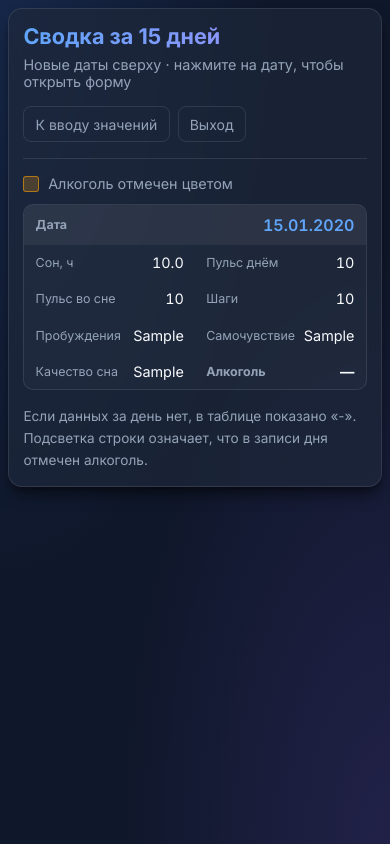
After one commit to vsuh/sleepmon, a FastAPI app: template app/templates/history.html in a window 390 px wide. The commit adds this page. Run offline with FastAPI, Linux system fonts and the light colour scheme; the template is opened without the code that fills it: most values are stand-ins (such as "Sample title", 1, 10 or a date in 2020).

Commit message:
Add responsive 15-day health summary page

```diff
--- a/app/main.py
+++ b/app/main.py
@@ -192,6 +192,41 @@ def get_recent_dates(n: int = 5) -> list[str]:
     today = datetime.date.today()
     return [(today - datetime.timedelta(days=i)).isoformat() for i in range(n)]
 
+def parse_history_row(date_str: str, content: str | None) -> dict:
+    """Return a safe, display-ready row for the recent-days summary."""
+    row = {
+        "date": date_str,
+        "sleep_hours": None,
+        "pulse_avg_day": None,
+        "pulse_avg_sleep": None,
+        "steps_total": None,
+        "sleep_awakenings": None,
+        "well_being": None,
+        "sleep_quality": None,
+        "alco": False,
+    }
+    if not content or not content.startswith("---"):
+        return row
+    parts = content.split("---", 2)
+    if len(parts) < 3:
+        return row
+    try:
+        frontmatter = yaml.safe_load(parts[1]) or {}
+    except yaml.YAMLError:
+        logger.warning("Could not parse history note frontmatter for %s", date_str)
+        return row
+    if not isinstance(frontmatter, dict):
+        return row
+    for key in (
+        "sleep_hours", "pulse_avg_day", "pulse_avg_sleep", "steps_total",
+        "sleep_awakenings", "well_being", "sleep_quality",
+    ):
+        value = frontmatter.get(key)
+        if value not in (None, ""):
+            row[key] = value
+    row["alco"] = str(frontmatter.get("alco", False)).strip().lower() in ("true", "1", "yes", "on")
+    return row
+
 
 # ---------- Auth ----------
 
@@ -299,6 +334,25 @@ async def index(request: Request, background_tasks: BackgroundTasks, date: str =
         "today": today,
         "data": data,
         "recent_dates": recent_dates,
+    })
+
+
+@app.get("/history", response_class=HTMLResponse)
+async def history(request: Request):
+    if not verify_session(request):
+        return RedirectResponse(url="/login")
+    dates = get_recent_dates(15)
+    rows = []
+    for date_str in dates:
+        try:
+            content = await asyncio.to_thread(storage.get_note_content, date_str)
+            rows.append(parse_history_row(date_str, content))
+        except Exception as exc:
+            logger.warning("Could not read history note for %s: %s", date_str, exc)
+            rows.append(parse_history_row(date_str, None))
+    return templates.TemplateResponse(request, "history.html", {
+        "rows": rows,
+        "today": datetime.date.today().isoformat(),
     })
 
 
--- a/app/static/style.css
+++ b/app/static/style.css
@@ -403,3 +403,265 @@ h2 {
         font-size: 1rem;
     }
 }
+
+
+/* Recent-days summary */
+.history-page {
+    align-items: flex-start;
+    padding: 1.5rem;
+}
+
+.history-container {
+    width: 100%;
+    max-width: 1500px;
+    padding: 1.75rem;
+}
+
+.history-container header {
+    gap: 1rem;
+}
+
+.history-subtitle {
+    display: block;
+    margin-top: 0.4rem;
+    color: var(--text-muted);
+    font-size: 0.9rem;
+}
+
+.history-legend {
+    display: flex;
+    align-items: center;
+    gap: 0.55rem;
+    color: var(--text-muted);
+    font-size: 0.9rem;
+    margin-bottom: 0.75rem;
+}
+
+.alcohol-swatch {
+    width: 1rem;
+    height: 1rem;
+    border-radius: 3px;
+    background: rgba(245, 158, 11, 0.22);
+    border: 1px solid rgba(245, 158, 11, 0.6);
+    flex: 0 0 auto;
+}
+
+.history-table-wrap {
+    width: 100%;
+    overflow-x: auto;
+    border: 1px solid var(--border);
+    border-radius: 12px;
+}
+
+.history-table {
+    width: 100%;
+    border-collapse: separate;
+    border-spacing: 0;
+    font-size: 0.92rem;
+    font-variant-numeric: tabular-nums;
+}
+
+.history-table th,
+.history-table td {
+    padding: 0.8rem 0.85rem;
+    border-bottom: 1px solid var(--border);
+    text-align: left;
+    white-space: nowrap;
+}
+
+.history-table th {
+    background: rgba(255, 255, 255, 0.06);
+    color: var(--text-muted);
+    font-size: 0.82rem;
+    font-weight: 700;
+    position: sticky;
+    top: 0;
+}
+
+.history-table tbody tr:last-child td {
+    border-bottom: 0;
+}
+
+.history-table tbody tr:hover td {
+    background-color: rgba(59, 130, 246, 0.08);
+}
+
+.history-table tbody tr.has-alcohol td {
+    background-color: rgba(245, 158, 11, 0.17);
+}
+
+.history-table tbody tr.has-alcohol:hover td {
+    background-color: rgba(245, 158, 11, 0.25);
+}
+
+.history-table tbody tr.is-today td {
+    box-shadow: inset 0 1px rgba(96, 165, 250, 0.45), inset 0 -1px rgba(96, 165, 250, 0.45);
+}
+
+.history-table .numeric {
+    text-align: right;
+}
+
+.history-table .history-date a {
+    color: #60a5fa;
+    text-decoration: none;
+    font-weight: 600;
+}
+
+.history-table .history-date a:hover {
+    text-decoration: underline;
+}
+
+.history-table .alcohol-cell {
+    font-weight: 700;
+}
+
+.history-footnote {
+    margin: 1rem 0 0;
+    font-size: 0.85rem;
+}
+
+@media (max-width: 1200px) {
+    .history-container {
+        padding: 1.25rem;
+    }
+
+    .history-table {
+        font-size: 0.82rem;
+        min-width: 980px;
+    }
+
+    .history-table th,
+    .history-table td {
+        padding: 0.65rem 0.55rem;
+    }
+}
+
+@media (max-width: 1080px) {
+    .history-page {
+        padding: 1rem;
+    }
+
+    .history-container {
+        padding: 1rem;
+    }
+
+    .history-table {
+        font-size: 0.78rem;
+        min-width: 920px;
+    }
+
+    .history-table th,
+    .history-table td {
+        padding: 0.55rem 0.45rem;
+    }
+
+    .history-container header {
+        align-items: flex-start;
+    }
+}
+
+@media (max-width: 600px) {
+    .history-page {
+        padding: 0.5rem;
+    }
+
+    .history-container {
+        padding: 0.9rem;
+        border-radius: 14px;
+    }
+
+    .history-container header {
+        flex-direction: column;
+        align-items: stretch;
+        margin-bottom: 1rem;
+        padding-bottom: 1rem;
+    }
+
+    .history-container h1 {
+        font-size: 1.35rem;
+    }
+
+    .history-container .header-links {
+        flex-wrap: wrap;
+    }
+
+    .history-container .btn-outline {
+        padding: 0.55rem 0.7rem;
+    }
+
+    .history-table-wrap {
+        overflow: visible;
+        border: 0;
+    }
+
+    .history-table,
+    .history-table tbody,
+    .history-table tr,
+    .history-table td {
+        display: block;
+        width: 100%;
+        min-width: 0;
+    }
+
+    .history-table {
+        font-size: 0.9rem;
+    }
+
+    .history-table thead {
+        display: none;
+    }
+
+    .history-table tbody {
+        display: grid;
+        gap: 0.75rem;
+    }
+
+    .history-table tbody tr {
+        display: grid;
+        grid-template-columns: minmax(0, 1fr) minmax(0, 1fr);
+        gap: 0;
+        overflow: hidden;
+        border: 1px solid var(--border);
+        border-radius: 10px;
+        background: rgba(255, 255, 255, 0.025);
+    }
+
+    .history-table th,
+    .history-table td {
+        white-space: normal;
+        padding: 0.6rem 0.7rem;
+        border-bottom: 1px solid var(--border);
+    }
+
+    .history-table td {
+        display: flex;
+        align-items: center;
+        justify-content: space-between;
+        gap: 0.5rem;
+        min-width: 0;
+        text-align: right;
+    }
+
+    .history-table td::before {
+        content: attr(data-label);
+        color: var(--text-muted);
+        font-size: 0.78rem;
+        text-align: left;
+    }
+
+    .history-table td.history-date {
+        grid-column: 1 / -1;
+        background: rgba(255, 255, 255, 0.055);
+        font-size: 1rem;
+        font-weight: 700;
+    }
+
+    .history-table tbody tr.has-alcohol td {
+        background-color: rgba(245, 158, 11, 0.17);
+    }
+
+    .history-table tbody tr.is-today td.history-date {
+        box-shadow: inset 0 2px rgba(96, 165, 250, 0.5);
+    }
+}
--- a/app/templates/form.html
+++ b/app/templates/form.html
@@ -15,6 +15,7 @@
                 <a href="/api/storage/sync" class="storage-sync-link" title="Запустить синхронизацию SQLite и Obsidian">Синхронизировать хранилища</a>
             </div>
             <div class="header-links">
+                <a href="/history" class="btn-outline">Сводка за 15 дней</a>
                 <a href="/logout" class="btn-outline">Выход</a>
             </div>
         </header>
--- /dev/null
+++ b/app/templates/history.html
@@ -0,0 +1,60 @@
+<!DOCTYPE html>
+<html lang="ru">
+<head>
+    <meta charset="UTF-8">
+    <meta name="viewport" content="width=device-width, initial-scale=1.0">
+    <title>Sleep Monitor — сводка за 15 дней</title>
+    <link rel="stylesheet" href="/static/style.css">
+    <link rel="icon" href="/favicon.ico" type="image/x-icon">
+</head>
+<body class="history-page">
+    <main class="container history-container">
+        <header>
+            <div>
+                <h1>Сводка за 15 дней</h1>
+                <span class="history-subtitle">Новые даты сверху · нажмите на дату, чтобы открыть форму</span>
+            </div>
+            <div class="header-links">
+                <a href="/" class="btn-outline">К вводу значений</a>
+                <a href="/logout" class="btn-outline">Выход</a>
+            </div>
+        </header>
+
+        <div class="history-legend"><span class="alcohol-swatch" aria-hidden="true"></span> Алкоголь отмечен цветом</div>
+
+        <div class="history-table-wrap">
+            <table class="history-table">
+                <thead>
+                    <tr>
+                        <th scope="col">Дата</th>
+                        <th scope="col">Сон, ч</th>
+                        <th scope="col">Пульс днём</th>
+                        <th scope="col">Пульс во сне</th>
+                        <th scope="col">Шаги</th>
+                        <th scope="col">Пробуждения</th>
+                        <th scope="col">Самочувствие</th>
+                        <th scope="col">Качество сна</th>
+                        <th scope="col">Алкоголь</th>
+                    </tr>
+                </thead>
+                <tbody>
+                    {% for row in rows %}
+                    <tr class="{% if row.alco %}has-alcohol{% endif %}{% if row.date == today %} is-today{% endif %}">
+                        <td data-label="Дата" class="history-date"><a href="/?date={{ row.date }}">{{ row.date[8:10] }}.{{ row.date[5:7] }}.{{ row.date[0:4] }}</a></td>
+                        <td data-label="Сон, ч" class="numeric">{{ '%.1f'|format(row.sleep_hours|float) if row.sleep_hours is not none else '-' }}</td>
+                        <td data-label="Пульс днём" class="numeric">{{ row.pulse_avg_day if row.pulse_avg_day not in (none, 0, '0') else '-' }}</td>
+                        <td data-label="Пульс во сне" class="numeric">{{ row.pulse_avg_sleep if row.pulse_avg_sleep not in (none, 0, '0') else '-' }}</td>
+                        <td data-label="Шаги" class="numeric">{{ '{:,.0f}'.format(row.steps_total|float).replace(',', ' ') if row.steps_total not in (none, 0, '0') else '-' }}</td>
+                        <td data-label="Пробуждения" class="numeric">{{ row.sleep_awakenings if row.sleep_awakenings not in (none, 0, '0') else '-' }}</td>
+                        <td data-label="Самочувствие" class="numeric">{{ row.well_being if row.well_being is not none else '-' }}</td>
+                        <td data-label="Качество сна" class="numeric">{{ row.sleep_quality if row.sleep_quality is not none else '-' }}</td>
+                        <td data-label="Алкоголь" class="alcohol-cell">{% if row.alco %}Да{% else %}—{% endif %}</td>
+                    </tr>
+                    {% endfor %}
+                </tbody>
+            </table>
+        </div>
+        <p class="history-footnote">Если данных за день нет, в таблице показано «-». Подсветка строки означает, что в записи дня отмечен алкоголь.</p>
+    </main>
+</body>
+</html>
```
Also changed, not shown: SESSION_LOG.md (+8 -0 lines), task.md (+9 -0 lines).
